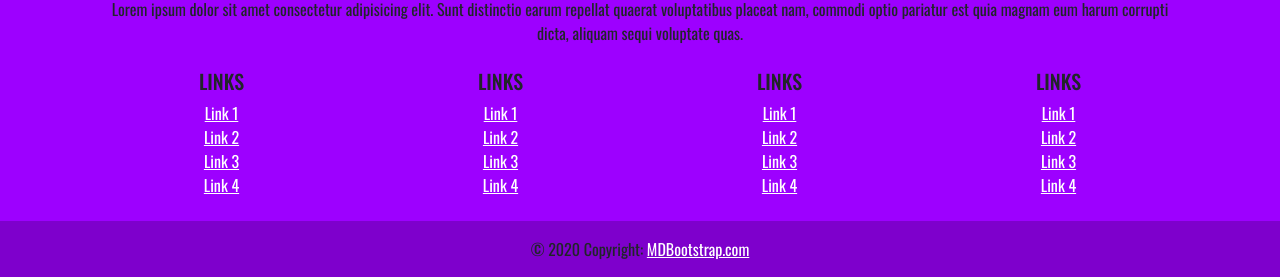
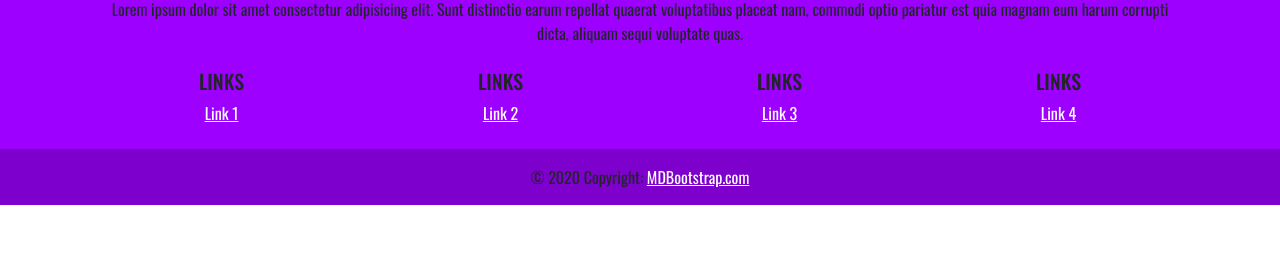
Before and after one commit to akhilsankers/TrialWeb, a plain HTML site: page index.html in a window 1280 px wide. Shown: the part 1517-1794 px from the top of the page. After the commit the page ends 1722 px from the top, so only its background shows below. Drawn offline with nearby package versions, Linux system fonts and the light colour scheme; a web font is replaced by a local one.

Commit message:
Update index.html

```diff
--- a/index.html
+++ b/index.html
@@ -372,14 +372,17 @@
               <li>
                 <a href="#!" class="text-white">Link 1</a>
               </li>
+            </ul>
+          </div>
+          <!--Grid column-->
+
+          <!--Grid column-->
+          <div class="col-lg-3 col-md-6 mb-4 mb-md-0">
+            <h5 class="text-uppercase">Links</h5>
+
+            <ul class="list-unstyled mb-0">
               <li>
                 <a href="#!" class="text-white">Link 2</a>
-              </li>
-              <li>
-                <a href="#!" class="text-white">Link 3</a>
-              </li>
-              <li>
-                <a href="#!" class="text-white">Link 4</a>
               </li>
             </ul>
           </div>
@@ -391,16 +394,7 @@
 
             <ul class="list-unstyled mb-0">
               <li>
-                <a href="#!" class="text-white">Link 1</a>
-              </li>
-              <li>
-                <a href="#!" class="text-white">Link 2</a>
-              </li>
-              <li>
                 <a href="#!" class="text-white">Link 3</a>
-              </li>
-              <li>
-                <a href="#!" class="text-white">Link 4</a>
               </li>
             </ul>
           </div>
@@ -411,36 +405,6 @@
             <h5 class="text-uppercase">Links</h5>
 
             <ul class="list-unstyled mb-0">
-              <li>
-                <a href="#!" class="text-white">Link 1</a>
-              </li>
-              <li>
-                <a href="#!" class="text-white">Link 2</a>
-              </li>
-              <li>
-                <a href="#!" class="text-white">Link 3</a>
-              </li>
-              <li>
-                <a href="#!" class="text-white">Link 4</a>
-              </li>
-            </ul>
-          </div>
-          <!--Grid column-->
-
-          <!--Grid column-->
-          <div class="col-lg-3 col-md-6 mb-4 mb-md-0">
-            <h5 class="text-uppercase">Links</h5>
-
-            <ul class="list-unstyled mb-0">
-              <li>
-                <a href="#!" class="text-white">Link 1</a>
-              </li>
-              <li>
-                <a href="#!" class="text-white">Link 2</a>
-              </li>
-              <li>
-                <a href="#!" class="text-white">Link 3</a>
-              </li>
               <li>
                 <a href="#!" class="text-white">Link 4</a>
               </li>
```
